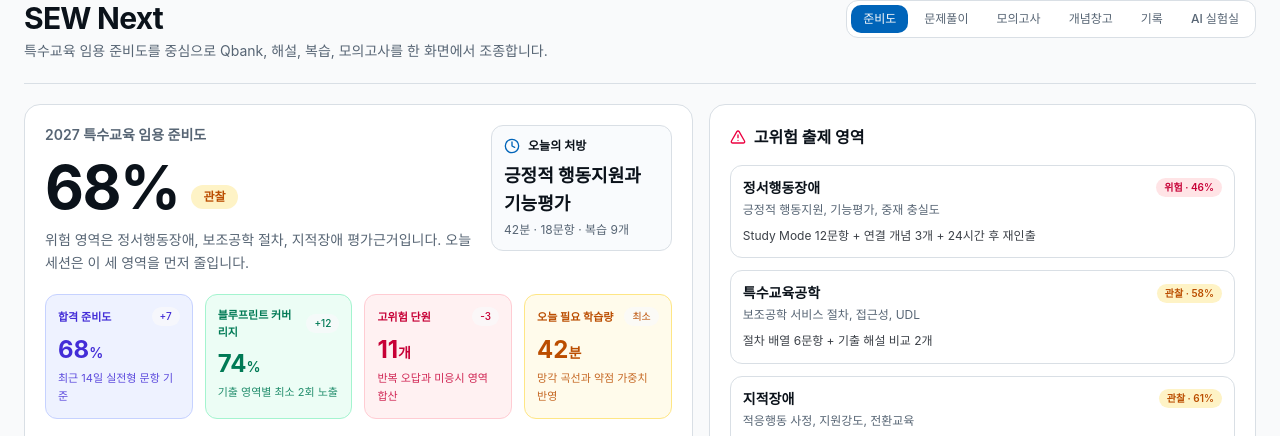
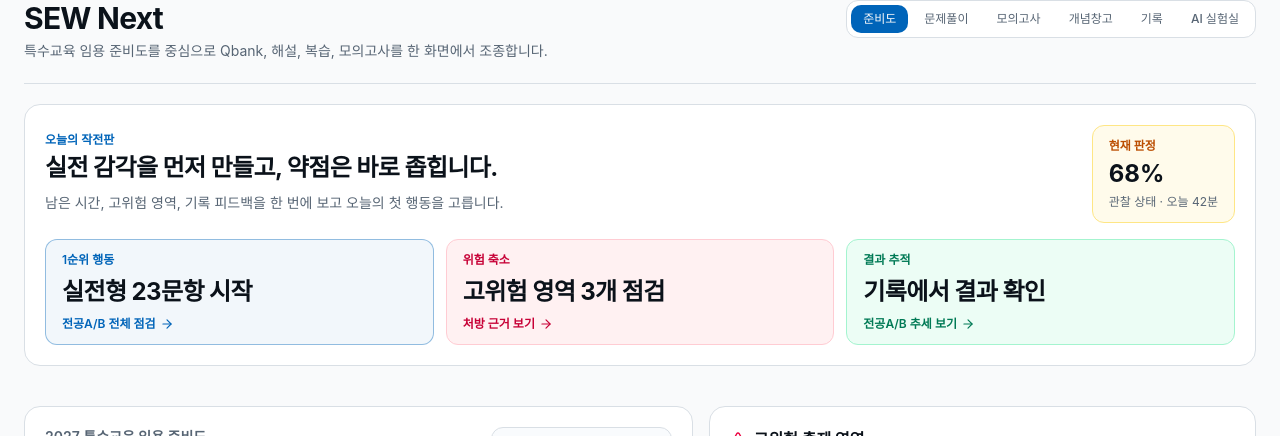
Before and after one commit to gimbabheaven26-creator/special-education-web, a Next.js app: page /next in a window 1280 px wide. Shown: the part 113-549 px from the top of the page. Built offline with nearby package versions, Linux system fonts and the light colour scheme; no server answers; a web font is replaced by a local one.

Commit message:
feat(next): add exam command board

```diff
--- a/src/app/next/SewNextLab.tsx
+++ b/src/app/next/SewNextLab.tsx
@@ -81,6 +81,43 @@
   if (status === 'live') return '사용 가능';
   if (status === 'building') return '구축 중';
   return '예정';
+}
+
+function CommandLink({
+  href,
+  label,
+  metric,
+  note,
+  tone,
+}: {
+  href: string;
+  label: string;
+  metric: string;
+  note: string;
+  tone: 'primary' | 'risk' | 'record';
+}) {
+  const toneClass = {
+    primary: 'border-primary/40 bg-primary/5 text-primary hover:bg-primary/10',
+    risk: 'border-rose-200 bg-rose-50 text-rose-700 hover:bg-rose-100 dark:border-rose-900/60 dark:bg-rose-950/30 dark:text-rose-300',
+    record: 'border-emerald-200 bg-emerald-50 text-emerald-700 hover:bg-emerald-100 dark:border-emerald-900/60 dark:bg-emerald-950/30 dark:text-emerald-300',
+  }[tone];
+
+  return (
+    <Link
+      href={href}
+      className={cn(
+        'group flex min-h-[96px] flex-col justify-between rounded-lg border px-4 py-3 transition-colors',
+        toneClass,
+      )}
+    >
+      <span className="text-xs font-semibold">{label}</span>
+      <span className="mt-2 text-2xl font-bold tracking-tight text-foreground">{metric}</span>
+      <span className="mt-2 inline-flex items-center gap-1 text-xs font-semibold">
+        {note}
+        <ArrowRight className="h-3.5 w-3.5 transition-transform group-hover:translate-x-0.5" />
+      </span>
+    </Link>
+  );
 }
 
 function MetricCard({ metric }: { metric: (typeof readinessMetrics)[number] }) {
@@ -221,6 +258,51 @@
             ))}
           </nav>
         </header>
+
+        <section className="py-5">
+          <div className="rounded-xl border border-border bg-card p-5">
+            <div className="flex flex-col gap-4 lg:flex-row lg:items-center lg:justify-between">
+              <div>
+                <p className="text-xs font-semibold text-primary">오늘의 작전판</p>
+                <h2 className="mt-1 text-2xl font-bold tracking-tight text-foreground">
+                  실전 감각을 먼저 만들고, 약점은 바로 좁힙니다.
+                </h2>
+                <p className="mt-2 max-w-2xl text-sm leading-relaxed text-muted-foreground">
+                  남은 시간, 고위험 영역, 기록 피드백을 한 번에 보고 오늘의 첫 행동을 고릅니다.
+                </p>
+              </div>
+              <div className="rounded-lg border border-amber-200 bg-amber-50 px-4 py-3 dark:border-amber-900/60 dark:bg-amber-950/30">
+                <p className="text-xs font-semibold text-amber-700 dark:text-amber-300">현재 판정</p>
+                <p className="mt-1 text-2xl font-bold text-foreground">{readinessSnapshot.heroValue}%</p>
+                <p className="mt-1 text-xs text-muted-foreground">관찰 상태 · 오늘 {dailyPrescription.duration}분</p>
+              </div>
+            </div>
+
+            <div className="mt-4 grid gap-3 md:grid-cols-3">
+              <CommandLink
+                href="/next/practice?mode=mock&variant=full"
+                label="1순위 행동"
+                metric="실전형 23문항 시작"
+                note="전공A/B 전체 점검"
+                tone="primary"
+              />
+              <CommandLink
+                href="#readiness"
+                label="위험 축소"
+                metric="고위험 영역 3개 점검"
+                note="처방 근거 보기"
+                tone="risk"
+              />
+              <CommandLink
+                href="/record"
+                label="결과 추적"
+                metric="기록에서 결과 확인"
+                note="전공A/B 추세 보기"
+                tone="record"
+              />
+            </div>
+          </div>
+        </section>
 
         <section id="readiness" className="scroll-mt-4 grid gap-4 py-5 lg:grid-cols-[1.1fr_0.9fr]">
           <div className="rounded-xl border border-border bg-card p-5">
```
Also changed, not shown: 2 other files (tests, documents, lock files or other folders).
